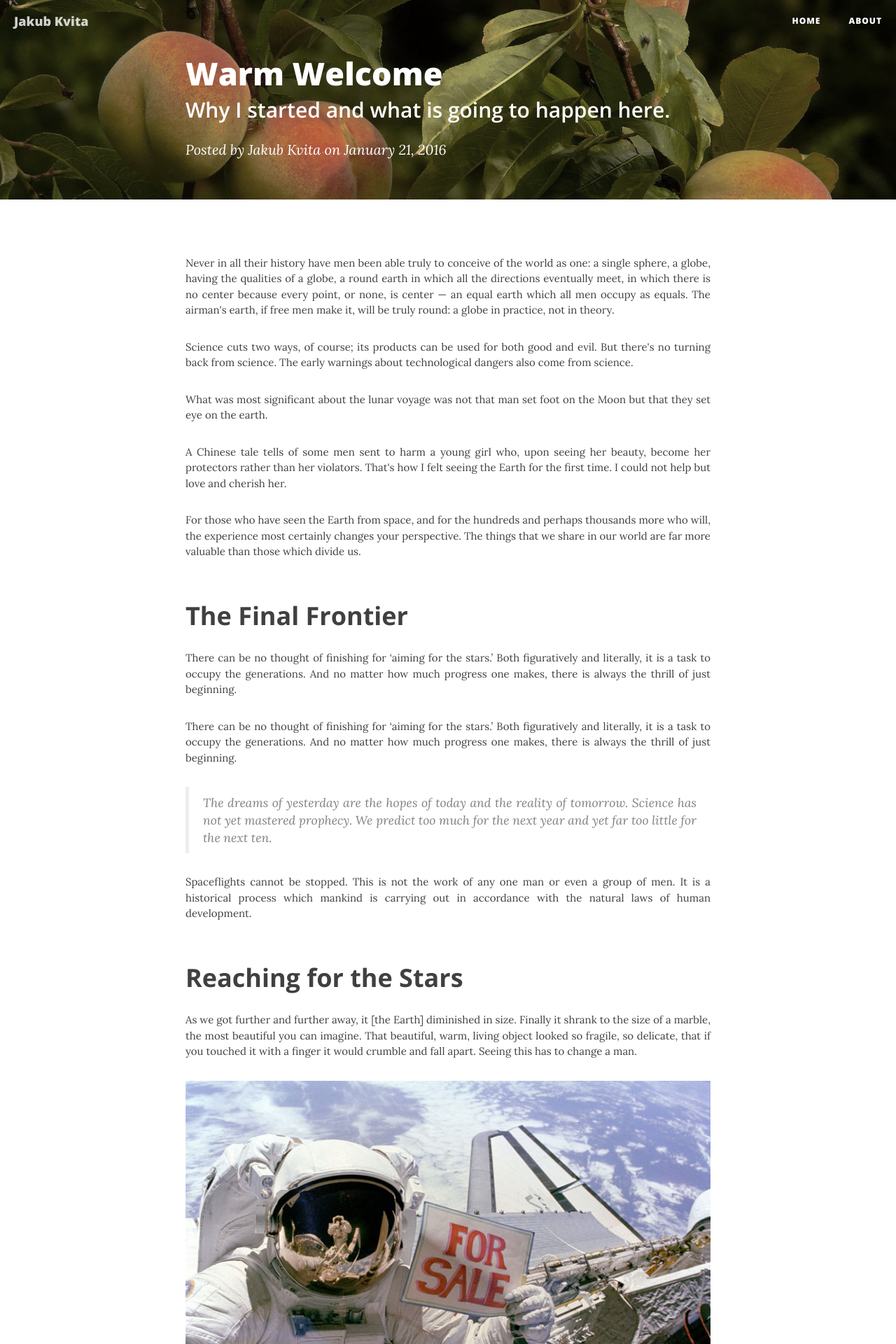
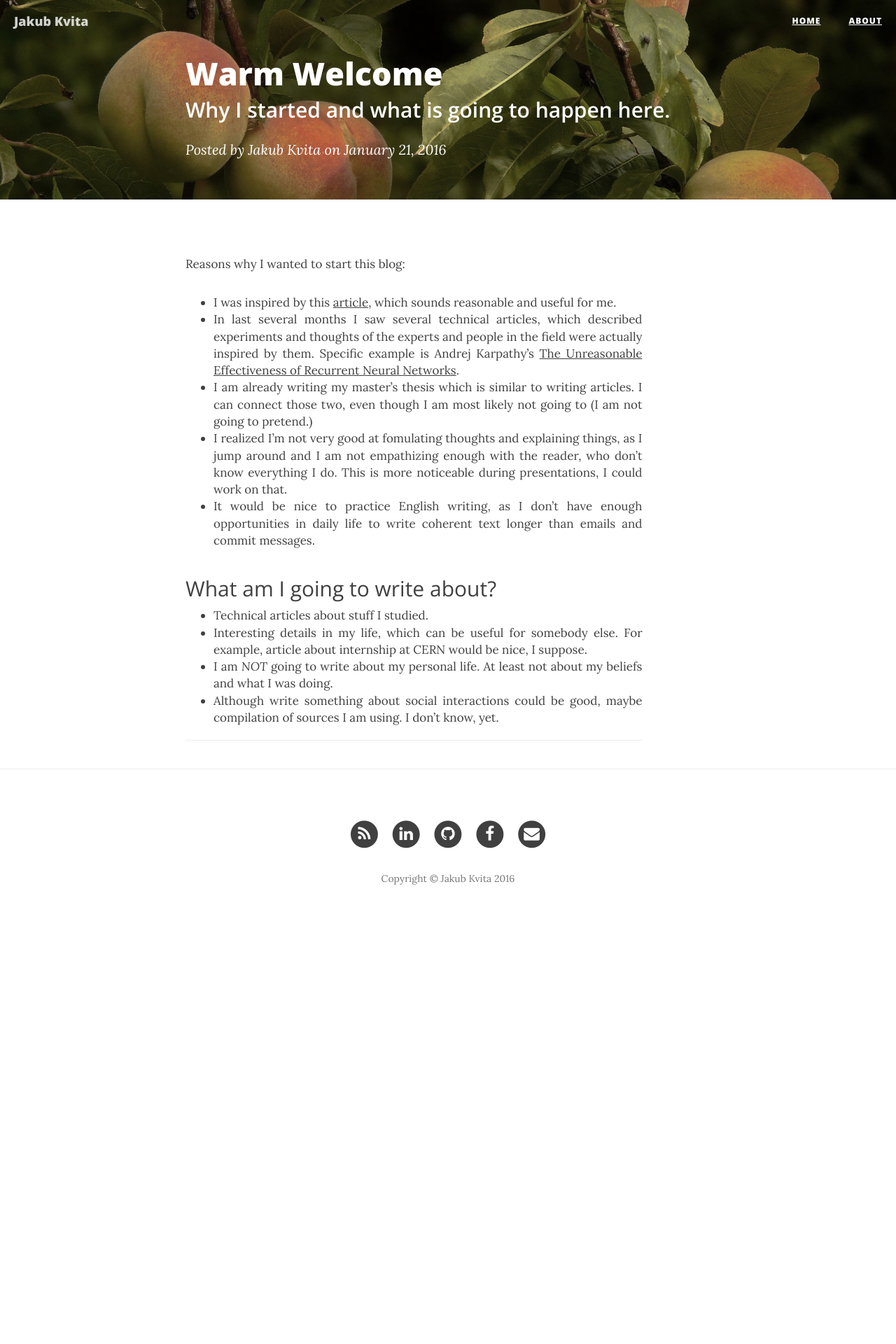
Before and after one commit to kvitajakub/kvitajakub.github.io, a Jekyll site: the page built from _posts/2016-01-21-warm-welcome.markdown, in a window 1280 px wide. Shown: the top 1920 px of the page at 70% size. Built offline with Jekyll 4.4.1, drawn with Linux system fonts in a browser that asks for light colours; nearby versions of some CDN libraries; comment, search, counter and statistics services are not loaded; after the commit the page ends 1331 px from its top, so only the background shows below that; some of the changed text lies outside the part shown.

Commit message:
testing format

```diff
--- a/_layouts/post.html
+++ b/_layouts/post.html
@@ -23,7 +23,7 @@ layout: default
 <article>
     <div class="container">
         <div class="row">
-            <div class="col-lg-8 col-lg-offset-2 col-md-10 col-md-offset-1 text-justify">
+            <div class="col-lg-7 col-lg-offset-2 col-md-10 col-md-offset-2 text-justify">
 
 				{{ content }}
 
--- a/_posts/2016-01-21-warm-welcome.markdown
+++ b/_posts/2016-01-21-warm-welcome.markdown
@@ -1,44 +1,25 @@
 ---
 layout:     post
-title:      "Warm Welcome"
 date:       2016-01-21 18:00:00
 author:     "Jakub Kvita"
+comments:   true
+title:      "Warm Welcome"
 subtitle:   "Why I started and what is going to happen here."
-comments:   true
 ---
 <!-- header-img: "img/post-bg-06.jpg" -->
 
-<p>Never in all their history have men been able truly to conceive of the world as one: a single sphere, a globe, having the qualities of a globe, a round earth in which all the directions eventually meet, in which there is no center because every point, or none, is center — an equal earth which all men occupy as equals. The airman's earth, if free men make it, will be truly round: a globe in practice, not in theory.</p>
+Reasons why I wanted to start this blog:
 
-<p>Science cuts two ways, of course; its products can be used for both good and evil. But there's no turning back from science. The early warnings about technological dangers also come from science.</p>
+- I was inspired by this [article](http://blog.uncollege.org/5-reasons-you-should-blog-about-your-learning), which sounds reasonable and useful for me.
+- In last several months I saw several technical articles, which described experiments and thoughts of the experts and people in the field were actually inspired by them. Specific example is Andrej Karpathy's [The Unreasonable Effectiveness of Recurrent Neural Networks](http://karpathy.github.io/2015/05/21/rnn-effectiveness/).
+- I am already writing my master's thesis which is similar to writing articles. I can connect those two, even though I am most likely not going to (I am not going to pretend.)
+- I realized I'm not very good at fomulating thoughts and explaining things, as I jump around and I am not empathizing enough with the reader, who don't know everything I do. This is more noticeable during presentations, I could work on that.
+- It would be nice to practice English writing, as I don't have enough opportunities in daily life to write coherent text longer than emails and commit messages.
 
-<p>What was most significant about the lunar voyage was not that man set foot on the Moon but that they set eye on the earth.</p>
 
-<p>A Chinese tale tells of some men sent to harm a young girl who, upon seeing her beauty, become her protectors rather than her violators. That's how I felt seeing the Earth for the first time. I could not help but love and cherish her.</p>
+## What am I going to write about?
 
-<p>For those who have seen the Earth from space, and for the hundreds and perhaps thousands more who will, the experience most certainly changes your perspective. The things that we share in our world are far more valuable than those which divide us.</p>
-
-<h2 class="section-heading">The Final Frontier</h2>
-
-<p>There can be no thought of finishing for ‘aiming for the stars.’ Both figuratively and literally, it is a task to occupy the generations. And no matter how much progress one makes, there is always the thrill of just beginning.</p>
-
-<p>There can be no thought of finishing for ‘aiming for the stars.’ Both figuratively and literally, it is a task to occupy the generations. And no matter how much progress one makes, there is always the thrill of just beginning.</p>
-
-<blockquote>The dreams of yesterday are the hopes of today and the reality of tomorrow. Science has not yet mastered prophecy. We predict too much for the next year and yet far too little for the next ten.</blockquote>
-
-<p>Spaceflights cannot be stopped. This is not the work of any one man or even a group of men. It is a historical process which mankind is carrying out in accordance with the natural laws of human development.</p>
-
-<h2 class="section-heading">Reaching for the Stars</h2>
-
-<p>As we got further and further away, it [the Earth] diminished in size. Finally it shrank to the size of a marble, the most beautiful you can imagine. That beautiful, warm, living object looked so fragile, so delicate, that if you touched it with a finger it would crumble and fall apart. Seeing this has to change a man.</p>
-
-<a href="#">
-    <img src="{{ site.baseurl }}/img/post-sample-image.jpg" alt="Post Sample Image">
-</a>
-<span class="caption text-muted">To go places and do things that have never been done before – that’s what living is all about.</span>
-
-<p>Space, the final frontier. These are the voyages of the Starship Enterprise. Its five-year mission: to explore strange new worlds, to seek out new life and new civilizations, to boldly go where no man has gone before.</p>
-
-<p>As I stand out here in the wonders of the unknown at Hadley, I sort of realize there’s a fundamental truth to our nature, Man must explore, and this is exploration at its greatest.</p>
-
-<p>Placeholder text by <a href="http://spaceipsum.com/">Space Ipsum</a>. Photographs by <a href="https://www.flickr.com/photos/nasacommons/">NASA on The Commons</a>.</p>
+- Technical articles about stuff I studied.
+- Interesting details in my life, which can be useful for somebody else. For example, article about internship at CERN would be nice, I suppose.
+- I am *NOT* going to write about my personal life. At least not about my beliefs and what I was doing.
+- Although write something about social interactions could be good, maybe compilation of sources I am using. I don't know, yet.
--- a/css/clean-blog.css
+++ b/css/clean-blog.css
@@ -1,13 +1,13 @@
 body {
   font-family: 'Lora', 'Times New Roman', serif;
-  font-size: 15px;
+  font-size: 17px;
   color: #404040;
 }
 p {
   line-height: 1.5;
   margin: 30px 0;
 }
-p a {
+a {
   text-decoration: underline;
 }
 h1,
@@ -249,6 +249,16 @@ hr.small {
   margin-top: 60px;
   font-weight: 700;
 }
+article h1 {
+  font-size: 36px;
+  margin-top: 60px;
+  font-weight: 700;
+}
+article h2 {
+  font-size: 30px;
+  margin-top: 40px;
+  font-weight: 500;
+}
 .caption {
   text-align: center;
   font-size: 14px;
```
